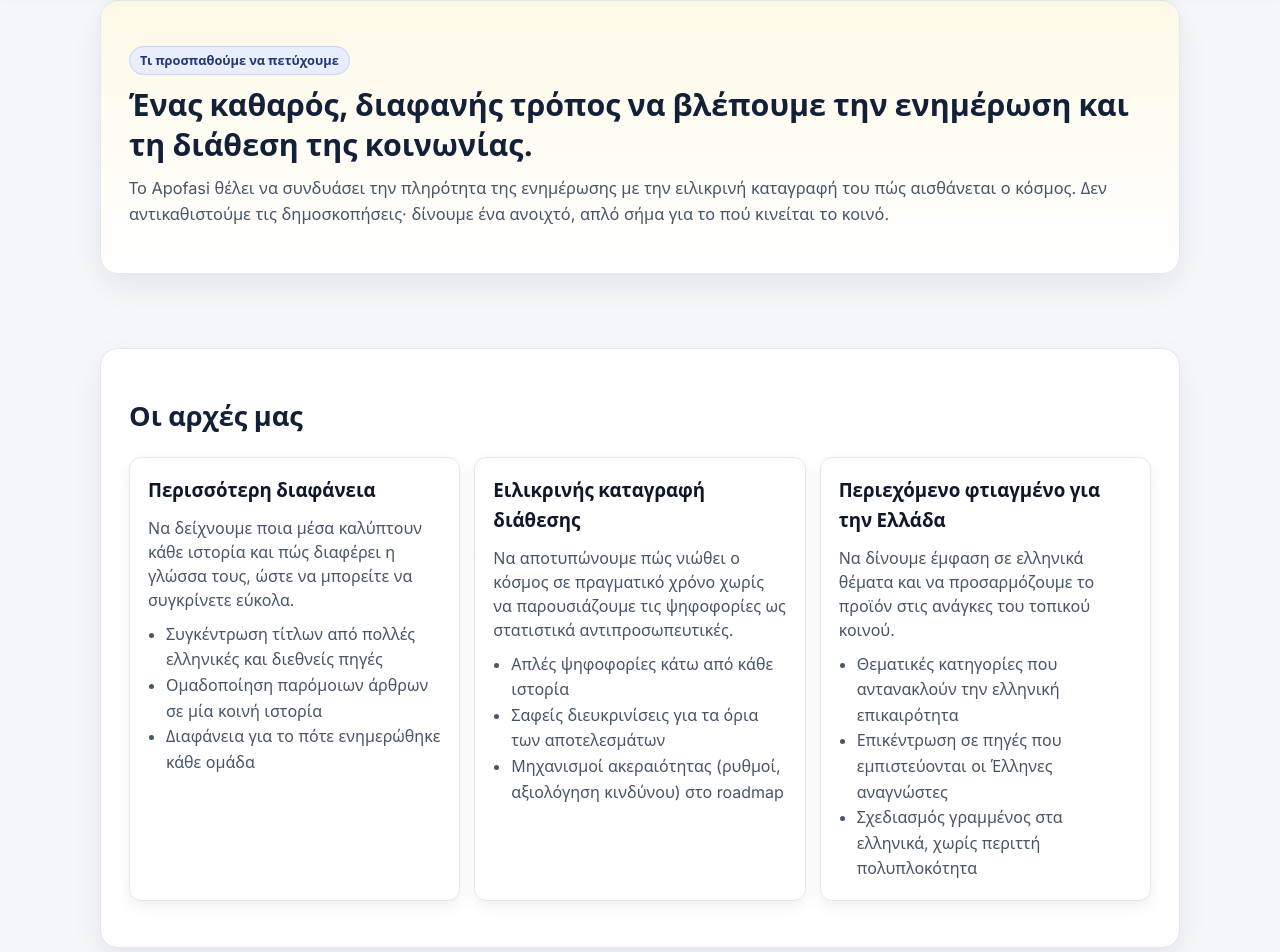
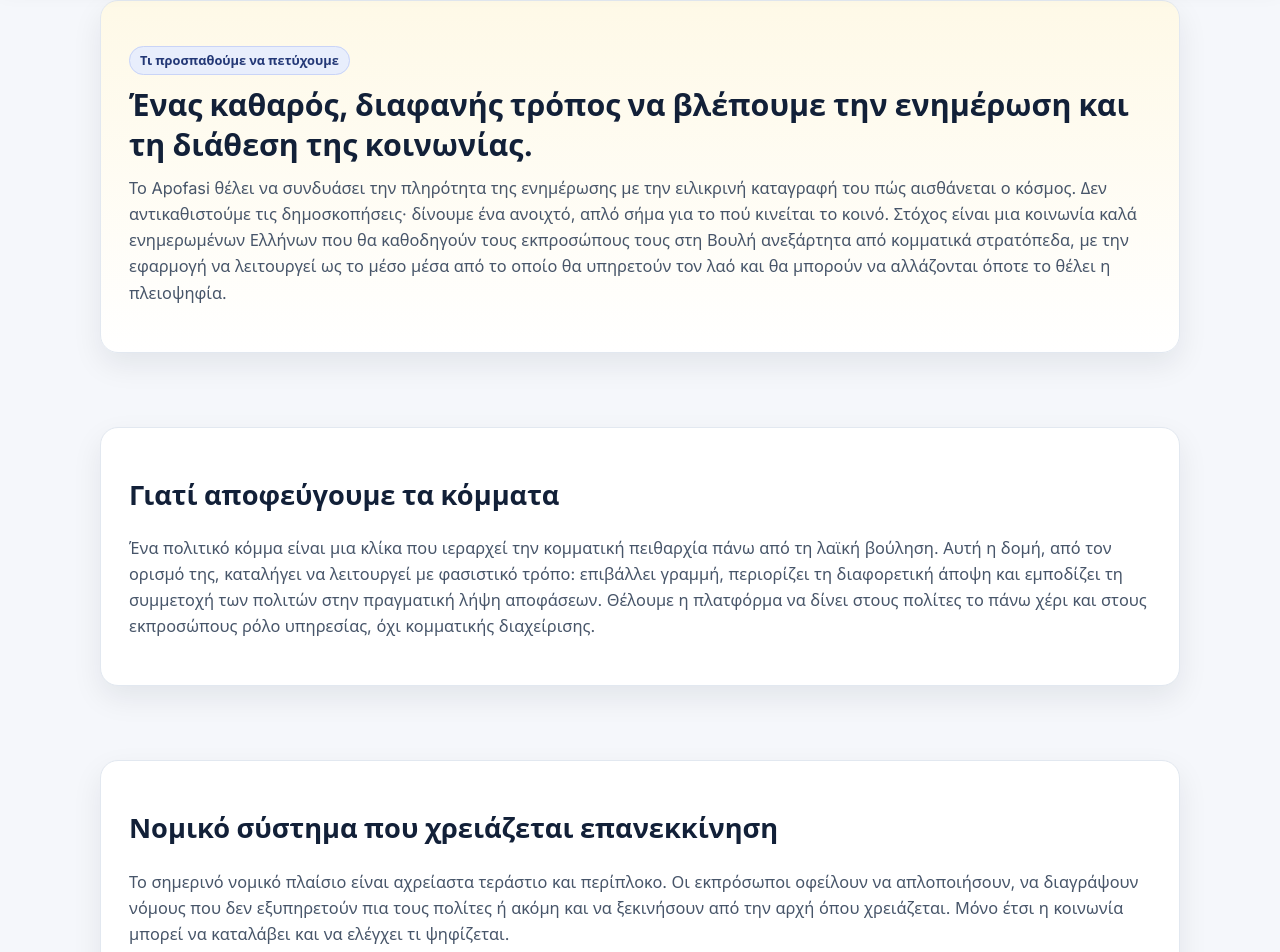
Before and after one commit to Antoniskp/apofasi, a React (Vite) app in the folder client/: page /mission in a window 1280 px wide. Shown: the part 142-1094 px from the top of the page. Built offline with nearby package versions, Linux system fonts and the light colour scheme; no server answers; a small style sheet from the web is missing.

Commit message:
Update mission page messaging

```diff
--- a/client/src/pages/Mission.jsx
+++ b/client/src/pages/Mission.jsx
@@ -91,6 +91,29 @@ export default function Mission() {
         <p className="mission-lede">
           Το Apofasi θέλει να συνδυάσει την πληρότητα της ενημέρωσης με την ειλικρινή καταγραφή του πώς αισθάνεται ο
           κόσμος. Δεν αντικαθιστούμε τις δημοσκοπήσεις· δίνουμε ένα ανοιχτό, απλό σήμα για το πού κινείται το κοινό.
+          Στόχος είναι μια κοινωνία καλά ενημερωμένων Ελλήνων που θα καθοδηγούν τους εκπροσώπους τους στη Βουλή
+          ανεξάρτητα από κομματικά στρατόπεδα, με την εφαρμογή να λειτουργεί ως το μέσο μέσα από το οποίο θα
+          υπηρετούν τον λαό και θα μπορούν να αλλάζονται όποτε το θέλει η πλειοψηφία.
+        </p>
+      </section>
+
+      <section className="section">
+        <h2 className="section-title">Γιατί αποφεύγουμε τα κόμματα</h2>
+        <p className="mission-lede">
+          Ένα πολιτικό κόμμα είναι μια κλίκα που ιεραρχεί την κομματική πειθαρχία πάνω από τη λαϊκή βούληση. Αυτή η
+          δομή, από τον ορισμό της, καταλήγει να λειτουργεί με φασιστικό τρόπο: επιβάλλει γραμμή, περιορίζει τη
+          διαφορετική άποψη και εμποδίζει τη συμμετοχή των πολιτών στην πραγματική λήψη αποφάσεων. Θέλουμε η
+          πλατφόρμα να δίνει στους πολίτες το πάνω χέρι και στους εκπροσώπους ρόλο υπηρεσίας, όχι κομματικής
+          διαχείρισης.
+        </p>
+      </section>
+
+      <section className="section">
+        <h2 className="section-title">Νομικό σύστημα που χρειάζεται επανεκκίνηση</h2>
+        <p className="mission-lede">
+          Το σημερινό νομικό πλαίσιο είναι αχρείαστα τεράστιο και περίπλοκο. Οι εκπρόσωποι οφείλουν να απλοποιήσουν,
+          να διαγράψουν νόμους που δεν εξυπηρετούν πια τους πολίτες ή ακόμη και να ξεκινήσουν από την αρχή όπου
+          χρειάζεται. Μόνο έτσι η κοινωνία μπορεί να καταλάβει και να ελέγχει τι ψηφίζεται.
         </p>
       </section>
 
```
